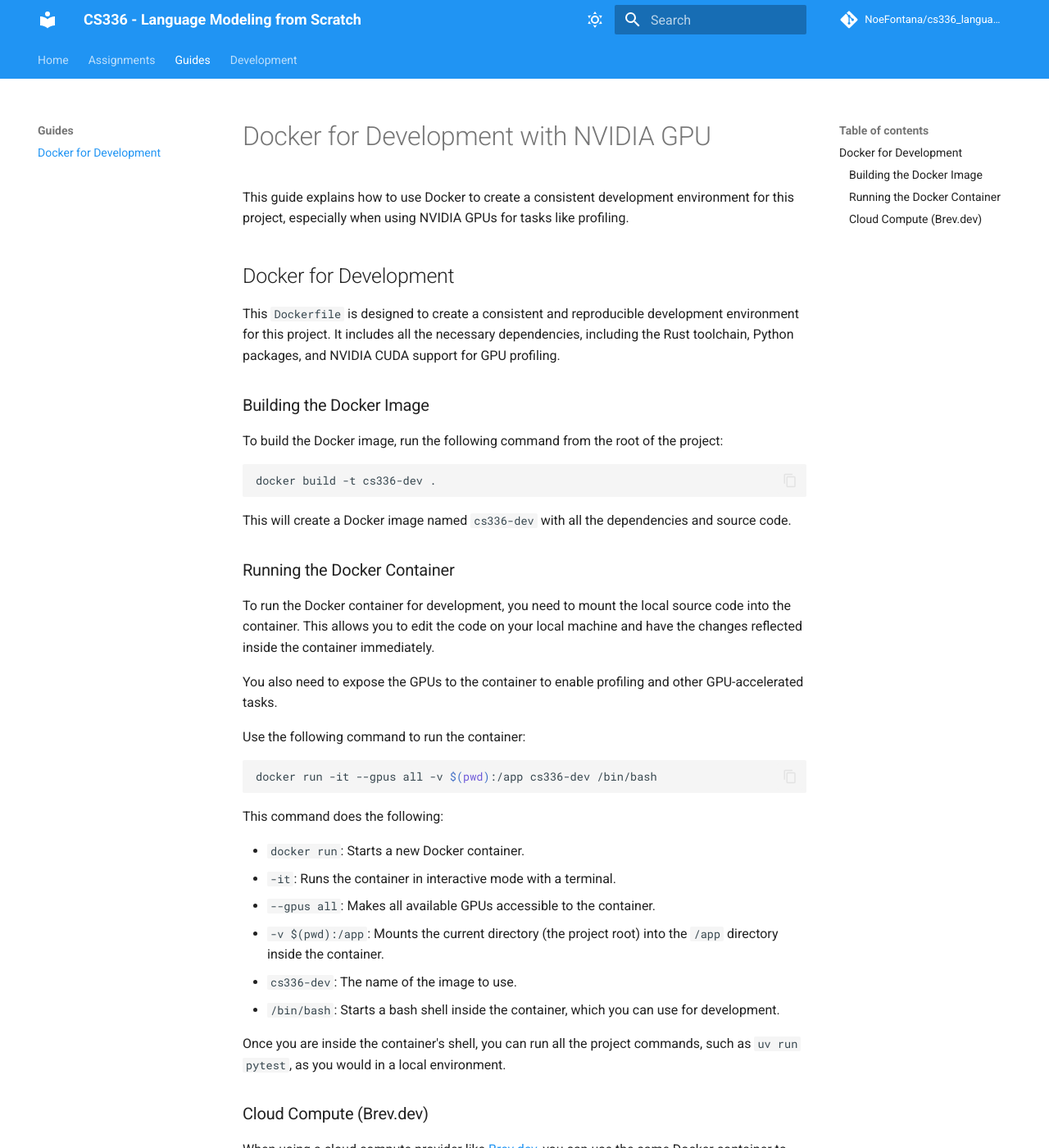
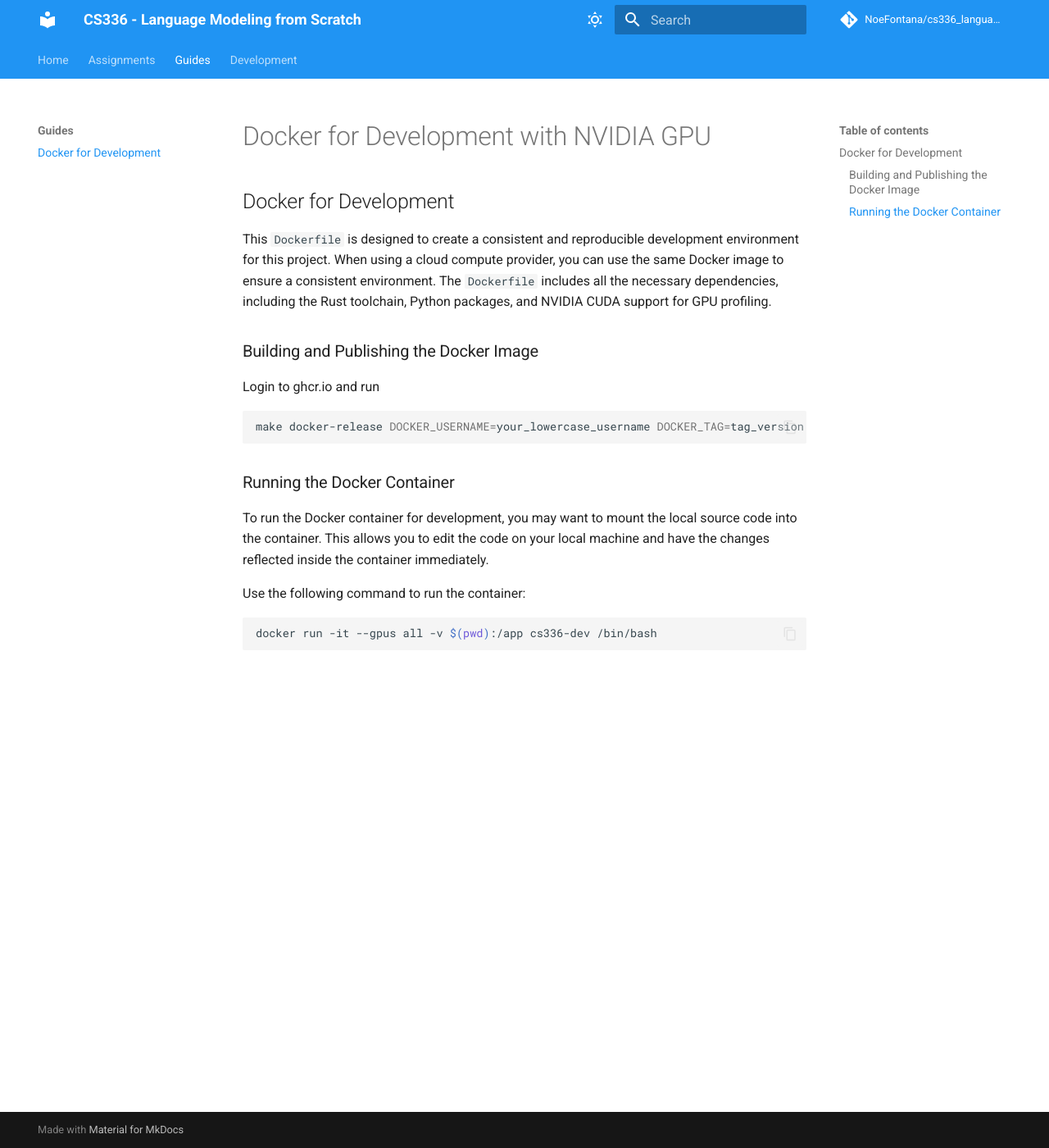
Before and after one commit to NoeFontana/cs336_language_model, an MkDocs documentation site: the page built from docs/guides/docker.md, in a window 1280 px wide and 1400 px high. Shown: the whole window at 82% size. Built offline with MkDocs 1.6.1 and Material for MkDocs 9.7.7, drawn with Linux system fonts in a browser that asks for light colours; comment, search, counter and statistics services are not loaded; some of the changed text lies outside the part shown.

Commit message:
docs(docker): add makefile commands and update instructions

````diff
--- a/docs/guides/docker.md
+++ b/docs/guides/docker.md
@@ -1,44 +1,24 @@
 # Docker for Development with NVIDIA GPU
-
-This guide explains how to use Docker to create a consistent development environment for this project, especially when using NVIDIA GPUs for tasks like profiling.
 
 ## Docker for Development
 
-This `Dockerfile` is designed to create a consistent and reproducible development environment for this project. It includes all the necessary dependencies, including the Rust toolchain, Python packages, and NVIDIA CUDA support for GPU profiling.
+This `Dockerfile` is designed to create a consistent and reproducible development environment for this project. When using a cloud compute provider, you can use the same Docker image to ensure a consistent environment.
+The `Dockerfile` includes all the necessary dependencies, including the Rust toolchain, Python packages, and NVIDIA CUDA support for GPU profiling.
 
-### Building the Docker Image
+### Building and Publishing the Docker Image
 
-To build the Docker image, run the following command from the root of the project:
+Login to ghcr.io and run
 
 ```bash
-docker build -t cs336-dev .
+make docker-release DOCKER_USERNAME=your_lowercase_username DOCKER_TAG=tag_version
 ```
-
-This will create a Docker image named `cs336-dev` with all the dependencies and source code.
 
 ### Running the Docker Container
 
-To run the Docker container for development, you need to mount the local source code into the container. This allows you to edit the code on your local machine and have the changes reflected inside the container immediately.
-
-You also need to expose the GPUs to the container to enable profiling and other GPU-accelerated tasks.
+To run the Docker container for development, you may want to mount the local source code into the container. This allows you to edit the code on your local machine and have the changes reflected inside the container immediately.
 
 Use the following command to run the container:
 
 ```bash
 docker run -it --gpus all -v $(pwd):/app cs336-dev /bin/bash
 ```
-
-This command does the following:
-
--   `docker run`: Starts a new Docker container.
--   `-it`: Runs the container in interactive mode with a terminal.
--   `--gpus all`: Makes all available GPUs accessible to the container.
--   `-v $(pwd):/app`: Mounts the current directory (the project root) into the `/app` directory inside the container.
--   `cs336-dev`: The name of the image to use.
--   `/bin/bash`: Starts a bash shell inside the container, which you can use for development.
-
-Once you are inside the container's shell, you can run all the project commands, such as `uv run pytest`, as you would in a local environment.
-
-### Cloud Compute (Brev.dev)
-
-When using a cloud compute provider like [Brev.dev](https://brev.dev), you can use the same Docker container to ensure a consistent environment. Brev.dev provides GPU-enabled instances, and you can use the Docker extension in VS Code to build and run the container.
````
Also changed, not shown: 2 other files.
